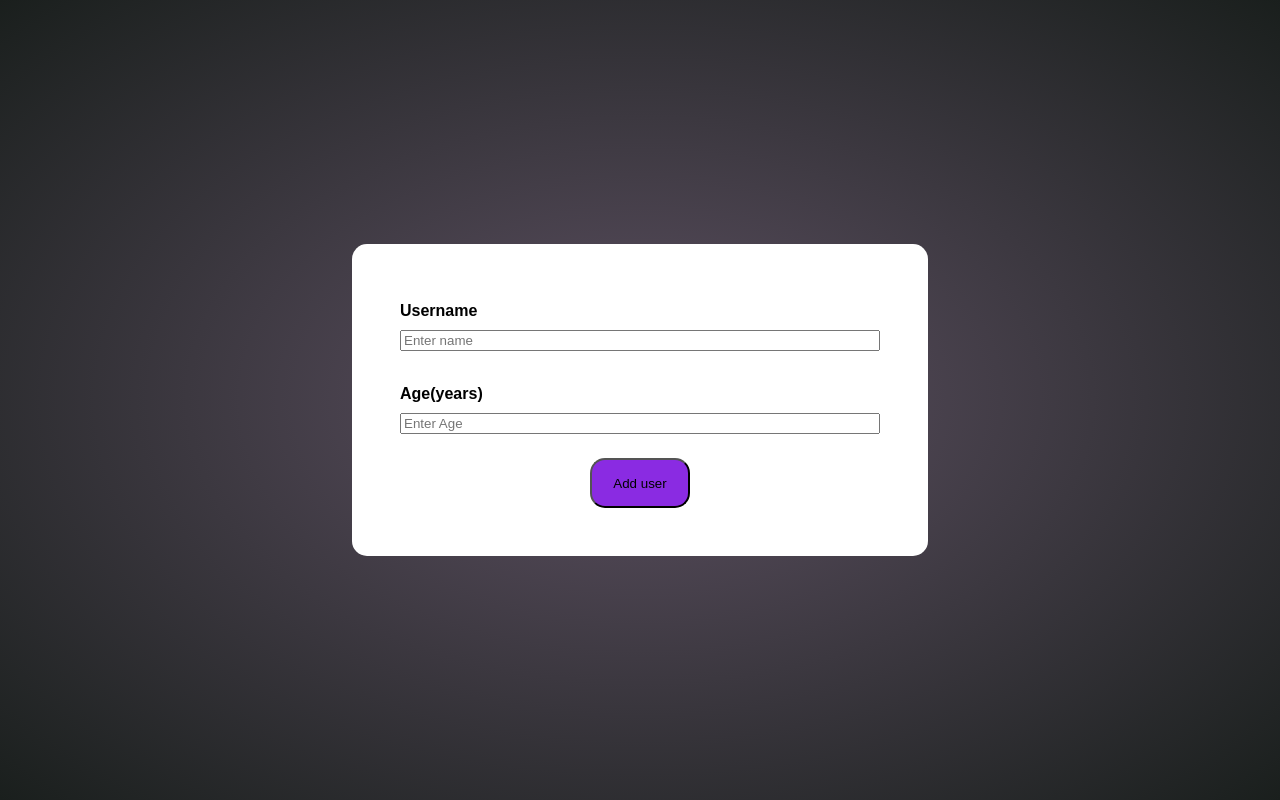
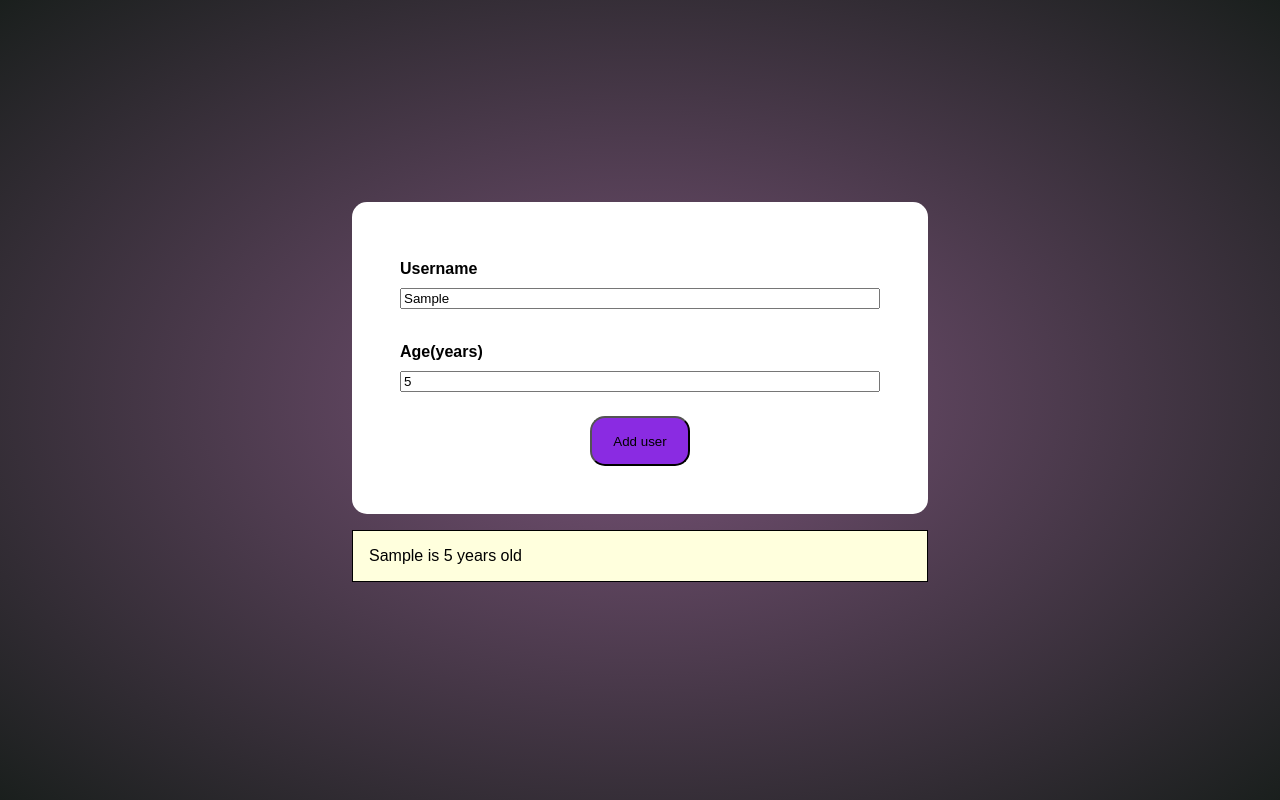
Before and after one commit to SaadMahi/57-User-Data-Handler, a React (Create React App) app: page / in a window 1280 px wide. Both pictures are taken after typing "Sample", "5" into the empty fields and a click on the button "Add user". Built offline with nearby package versions, Linux system fonts and the light colour scheme.

Commit message:
✨ feat: user input list management

```diff
--- a/src/App.js
+++ b/src/App.js
@@ -1,12 +1,28 @@
-import React from 'react';
-import Form from './components/Form/Form';
-
+import React, { useState } from "react";
+import Form from "./components/Form/Form";
+import UserData from "./components/UserData/UserData";
 
 function App() {
+  // for setting uplifted data
+  const [data, setData] = useState([]);
+
+  //  for uplifting and managing data in array from form for UserData
+  const useDataHandler = function (userName, userAge) {
+    setData((prev) => [
+      ...prev,
+      {
+        name: userName,
+        age: userAge,
+      },
+    ]);
+  };
+  console.log(data);
   return (
+    <>
+      <Form pullDataFunc={useDataHandler} />
 
-  <Form />
-
+      <UserData userData={data} />
+    </>
   );
 }
 
--- a/src/components/Form/Form.js
+++ b/src/components/Form/Form.js
@@ -1,42 +1,63 @@
 import { useState } from "react";
 import "../Form/Form.css";
 
-const Form = function () {
+const Form = function (props) {
+  const initialInput = {
+    "user-name-input": "",
+    "user-age-input": "",
+  };
 
-  const initialInput = {
-    'user-name-input': '',
-    'user-age-input': ''
-  }
+  // validation
+  /*   const [isValid, setValid] = useState(false); */
 
   // useState to store values and display on Ui
-   const [defInputs, setInput] = useState(initialInput)
+  const [defInputs, setInput] = useState(initialInput);
 
   // user input excrator function
-    const userInput = function(user, value){
+  const userInput = function (user, value) {
     // console.log(user, value)
-        setInput(((prev) => ({
+    setInput((prev) => ({
       ...prev,
-          [user]: value
-        })))
-    }
+      [user]: value,
+    }));
+  };
 
   // form submit handler
-const formSubmit = function(e){
+  const formSubmit = function (e) {
     e.preventDefault();
-  console.log(defInputs)
-  setInput(initialInput)
+
+
+    if(defInputs["user-name-input"].trim().length === 0 || (+defInputs["user-age-input"].trim().length === 0 || +defInputs["user-age-input"] < 0)){
+      (alert('please fill in the field'))
+    }else{
+      console.log(defInputs["user-name-input"], defInputs["user-age-input"])
+      props.pullDataFunc(defInputs["user-name-input"], defInputs["user-age-input"])
     }
 
 
+  };
+
   return (
-    <form onSubmit={formSubmit}  id="form-container">
+    <form onSubmit={formSubmit} id="form-container">
       <span>Username</span>
-      <input onChange={e => userInput(e.target.id, e.target.value)} id="user-name-input" value={defInputs["user-name-input"]} type="text" placeholder="Enter name"></input>
+      <input
+        onChange={(e) => userInput(e.target.id, e.target.value)}
+        id="user-name-input"
+        value={defInputs["user-name-input"]}
+        type="text"
+        placeholder="Enter name"
+      ></input>
       <span>Age(years)</span>
-      <input onChange={e => userInput(e.target.id, e.target.value)} id="user-age-input" value={defInputs["user-age-input"]} type="number" placeholder="Enter Age"></input>
+      <input
+        onChange={(e) => userInput(e.target.id, e.target.value)}
+        id="user-age-input"
+        value={defInputs["user-age-input"]}
+        type="number"
+        placeholder="Enter Age"
+      ></input>
 
       <div className="btn-container">
-        <button type='submit' >Add user</button>
+        <button type="submit">Add user</button>
       </div>
     </form>
   );
--- /dev/null
+++ b/src/components/UserData/UserData.css
@@ -0,0 +1,13 @@
+.userData-container{
+    background: #ffd;
+
+    padding: 0;
+
+}
+
+.userData-container li{
+    list-style: none;
+    padding: 1rem;
+    border: rgb(0, 0, 0) 1px solid;
+    width: 100%;
+}
--- /dev/null
+++ b/src/components/UserData/UserData.js
@@ -0,0 +1,15 @@
+import '../UserData/UserData.css'
+
+const UserData = function (props) {
+  return (
+    <ul className="userData-container">
+      {props.userData.map((data, index) => (
+        <li key={index}>
+          {`${data.name} is ${data.age} years old `}
+        </li>
+      ))}
+    </ul>
+  );
+};
+
+export default UserData;
--- a/src/index.css
+++ b/src/index.css
@@ -10,7 +10,7 @@ body {
   margin: 0;
   height: 100vh;
 
-  background: radial-gradient(rgb(94, 81, 99), #1a1f1d);
+  background: radial-gradient(rgb(121, 83, 120), #1a1f1d);
 
   display: grid;
   place-items: center;
```
Lines whose indentation alone changed are shown as unchanged.
